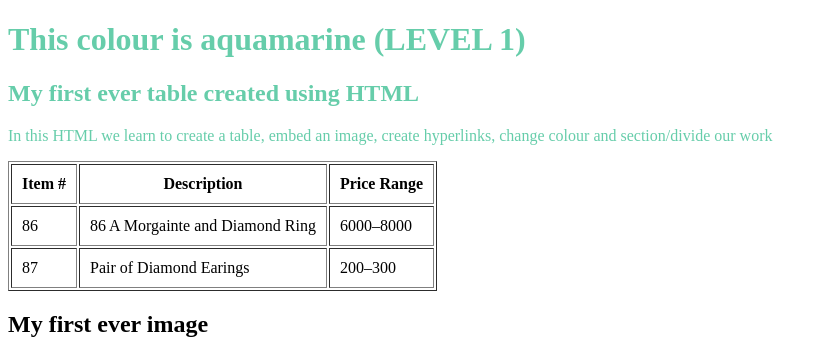
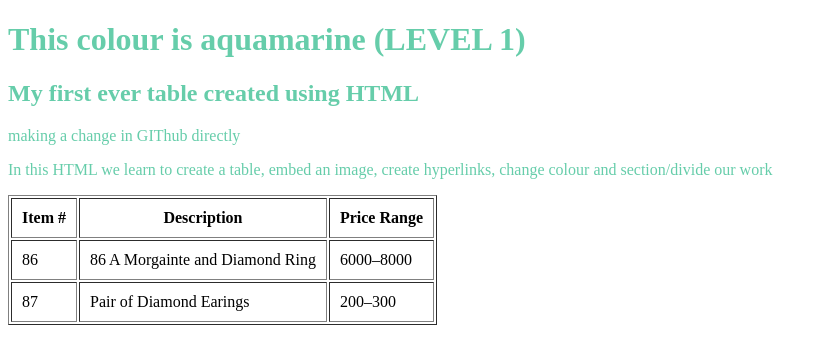
Before and after one commit to Demondemolition/fit3179, a plain HTML site: page index.html in a window 1280 px wide. Shown: the top 342 px of the page, without its empty margins (0-828 px from the left). Drawn offline with Linux system fonts and the light colour scheme.

Commit message:
Update index.html

```diff
--- a/index.html
+++ b/index.html
@@ -7,6 +7,7 @@
     <div style=color:mediumaquamarine>
     <h1>This colour is aquamarine (LEVEL 1)</h1>
     <h2>My first ever table created using HTML</h2>
+        <p> making a change in GIThub directly</p>
     <p>In this HTML we learn to create a table, embed an image, create hyperlinks, change colour and section/divide our work</p>
     </div>
     <table border ="1" cellpadding="10%">
```
